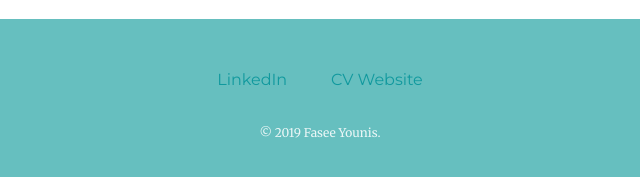
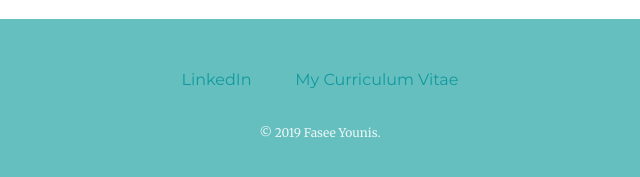
Before and after one commit to FaseeYounis/My-Site, a plain HTML site: page index.html in a window 1280 px wide. Shown: the part 2439-2616 px from the top of the page, 320-960 px from the left. Drawn offline with Linux system fonts and the light colour scheme.

Commit message:
updates to footer

```diff
--- a/index.html
+++ b/index.html
@@ -51,7 +51,7 @@
 
   <div class="bottom-container">
     <a class="footer-link" href="https://www.linkedin.com/in/fasee-younis-898694180/" target="_blank">LinkedIn</a>
-<a class="footer-link" href="https://faseeyounis.github.io/CV/" target="_blank">CV Website</a>
+<a class="footer-link" href="https://faseeyounis.github.io/CV/" target="_blank">My Curriculum Vitae</a>
     <p class="copyright">© 2019 Fasee Younis.</p>
   </div>
 
```
